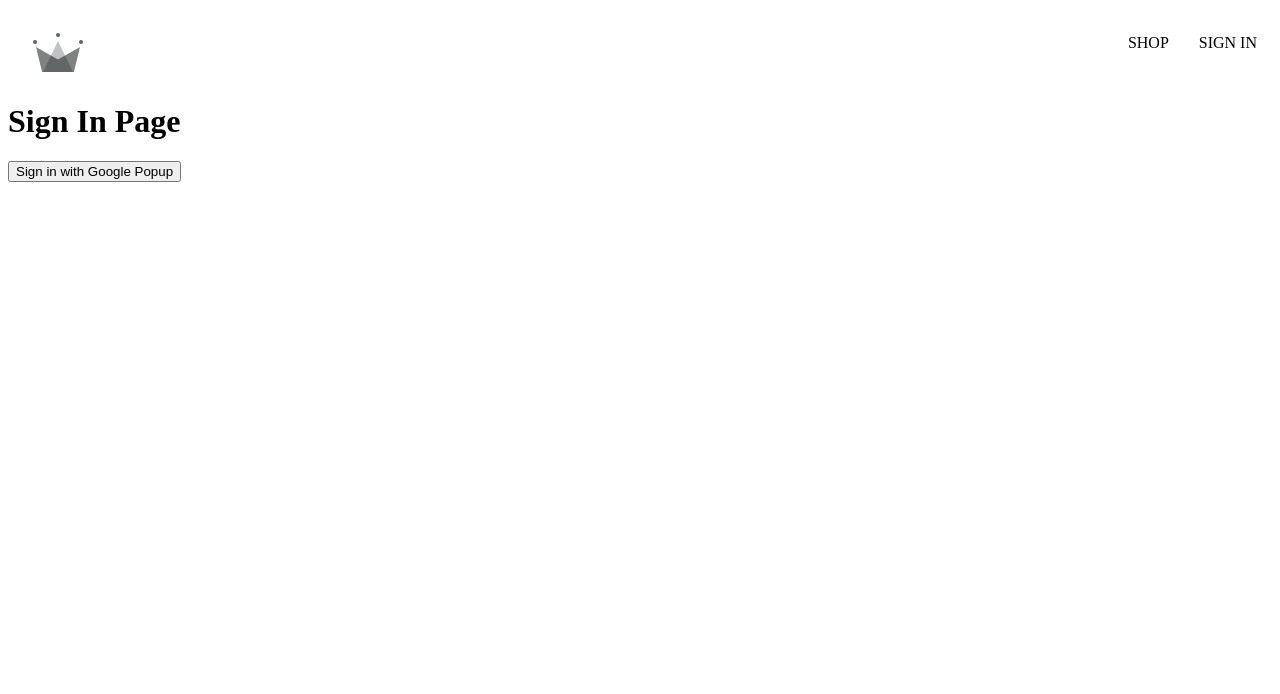
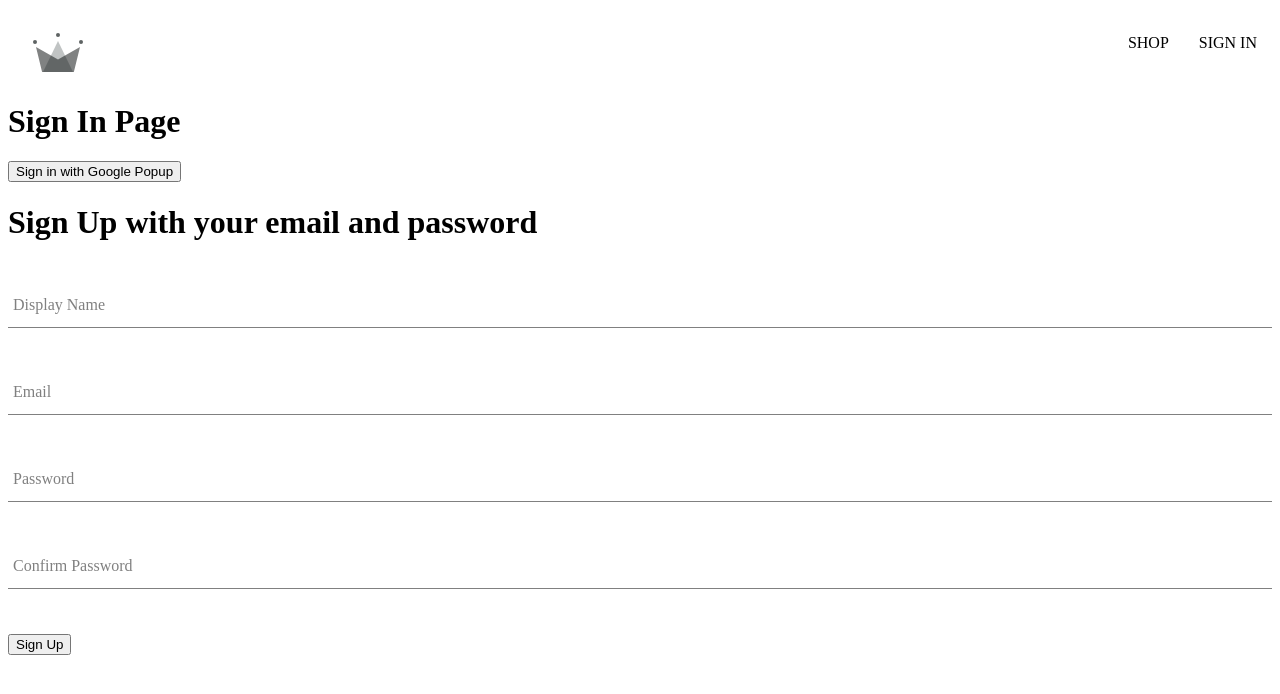
Before and after one commit to usnimeel/ecommerce, a React (Create React App) app: page /sign-in in a window 1280 px wide. Shown: the top 694 px of the page. Built offline with nearby package versions, Linux system fonts and the light colour scheme; no server answers.

Commit message:
Add: Sign up Form and handlers

```diff
--- /dev/null
+++ b/src/components/form-input/form-input.component.jsx
@@ -0,0 +1,20 @@
+import "./form-input.styles.scss";
+
+const FormInput = ({ label, inputOptions }) => {
+    return (
+        <div className="group">
+            <input className="form-input" {...inputOptions}/>
+            {label && (
+                <label
+                    className={`${
+                        inputOptions.value.length ? "shrink" : ""
+                    } form-input-label`}
+                >
+                    { label }
+                </label>
+            )}
+        </div>
+    );
+};
+
+export default FormInput;
--- /dev/null
+++ b/src/components/form-input/form-input.styles.scss
@@ -0,0 +1,54 @@
+$sub-color: grey;
+$main-color: black;
+
+@mixin shrinkLabel {
+  top: -14px;
+  font-size: 12px;
+  color: $main-color;
+}
+
+.group {
+  position: relative;
+  margin: 45px 0;
+
+  .form-input {
+    background: none;
+    background-color: white;
+    color: $sub-color;
+    font-size: 18px;
+    padding: 10px 10px 10px 5px;
+    display: block;
+    width: 100%;
+    border: none;
+    border-radius: 0;
+    border-bottom: 1px solid $sub-color;
+    margin: 25px 0;
+
+    &:focus {
+      outline: none;
+    }
+
+    &:focus ~ .form-input-label {
+      @include shrinkLabel();
+    }
+  }
+
+  input[type='password'] {
+    letter-spacing: 0.3em;
+  }
+
+  .form-input-label {
+    color: $sub-color;
+    font-size: 16px;
+    font-weight: normal;
+    position: absolute;
+    pointer-events: none;
+    left: 5px;
+    top: 10px;
+    transition: 300ms ease all;
+
+    &.shrink {
+      @include shrinkLabel();
+    }
+  }
+}
--- a/src/components/sign-in/sign-in.component.jsx
+++ b/src/components/sign-in/sign-in.component.jsx
@@ -1,6 +1,11 @@
-import { signInWithGooglePopup, createUserDocumentFromAuth } from "../../utils/firebase/firebase.utils";
+import { useEffect } from "react";
+import { getRedirectResult } from "firebase/auth";
+import { auth, signInWithGooglePopup, createUserDocumentFromAuth } from "../../utils/firebase/firebase.utils";
+
+import SignUpForm from "../sign-up-form/sign-up-form.component";
 
 const SignIn = () => {
+
     const logGoogleUser = async() => {
         const { user } = await signInWithGooglePopup();
         const userDocRef = await createUserDocumentFromAuth(user);
@@ -10,6 +15,7 @@
         <div>
             <h1>Sign In Page</h1>
             <button onClick={logGoogleUser}>Sign in with Google Popup</button>
+            <SignUpForm />
         </div>
     );
 };
--- /dev/null
+++ b/src/components/sign-up-form/sign-up-form.component.jsx
@@ -0,0 +1,97 @@
+import { useState } from "react";
+import FormInput from "../form-input/form-input.component";
+import { createAuthUserWithEmailandPassword, createUserDocumentFromAuth } from "../../utils/firebase/firebase.utils";
+
+const defaultFormFields = {
+    displayName: "",
+    email: "",
+    password: "",
+    confirmPassword: ""
+}
+
+const SignUpForm = () => {
+    const [formFields, setFormFields] = useState(defaultFormFields);
+    const { displayName, email, password, confirmPassword } = formFields;
+
+    const resetFormFields = () => {
+        setFormFields(defaultFormFields);
+    };
+
+    const handleSubmit = async (event) => {
+        event.preventDefault();
+
+        if(password !== confirmPassword) {
+            alert("Passwords do not match")
+            return;
+        }
+
+        try {
+            const { user } = await createAuthUserWithEmailandPassword(email, password);
+            await createUserDocumentFromAuth(user, { displayName })
+            resetFormFields();
+        } catch(error) {
+            if(error.code == "auth/email-already-in-use") {
+                alert("Cannot create user, email already in use");
+            }
+            console.error("user creatation encountered an error", error);
+        }
+
+    };
+
+    const handleChange = (event) => {
+        const { name, value } = event.target;
+
+        setFormFields({ ...formFields, [name]: value });
+    };
+
+    return(
+        <div>
+            <h1>Sign Up with your email and password</h1>
+            <form onSubmit={handleSubmit}>
+                <FormInput
+                    label="Display Name"
+                    inputOptions = {{
+                        type: "text",
+                        required: true,
+                        onChange: handleChange,
+                        name: "displayName",
+                        value: displayName,
+                    }}
+                />
+                <FormInput
+                    label="Email"
+                    inputOptions = {{
+                        type: "text",
+                        required: true,
+                        onChange: handleChange,
+                        name: "email",
+                        value: email,
+                    }}
+                />
+                <FormInput
+                    label="Password"
+                    inputOptions = {{
+                        type: "text",
+                        required: true,
+                        onChange: handleChange,
+                        name: "password",
+                        value: password,
+                    }}
+                />
+                <FormInput
+                    label="Confirm Password"
+                    inputOptions = {{
+                        type: "text",
+                        required: true,
+                        onChange: handleChange,
+                        name: "confirmPassword",
+                        value: confirmPassword,
+                    }}
+                />
+                <button type="submit">Sign Up</button>
+            </form>
+        </div>
+    );
+};
+
+export default SignUpForm;
```
